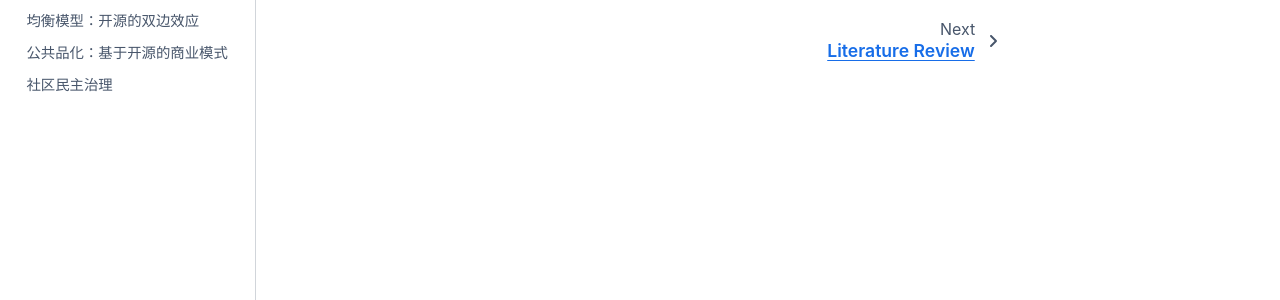
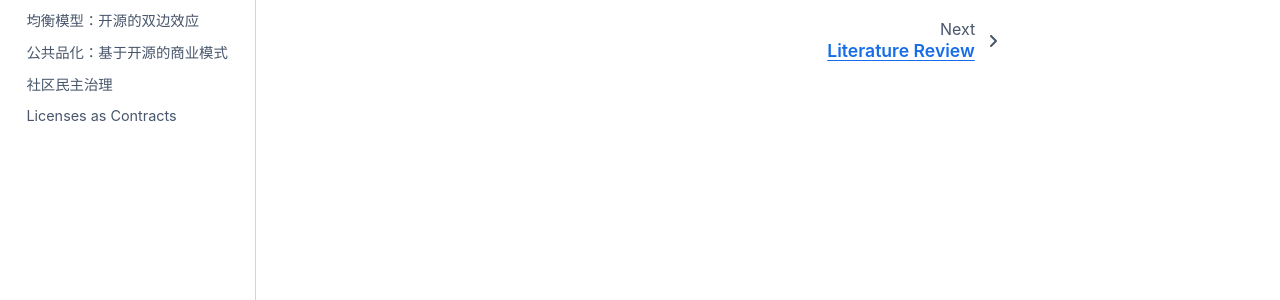
Before and after one commit to quanttide/quanttide-academic-research-of-cloud-computing-industries, a Jupyter Book: the page built from index.md, in a window 1280 px wide. Shown: the part 371-671 px from the top of the page. Built offline with Jupyter Book 1.0.4 settings and Sphinx 7.4.7 and the Sphinx Book theme 1.1.4, drawn with Linux system fonts in a browser that asks for light colours.

Commit message:
Update _toc.yml

```diff
--- a/_toc.yml
+++ b/_toc.yml
@@ -9,3 +9,4 @@ parts:
       - file: proposals/equilibriums.md
       - file: proposals/strategies.md
       - file: proposals/institutions.md
+      - file: proposals/contracts.md
```
